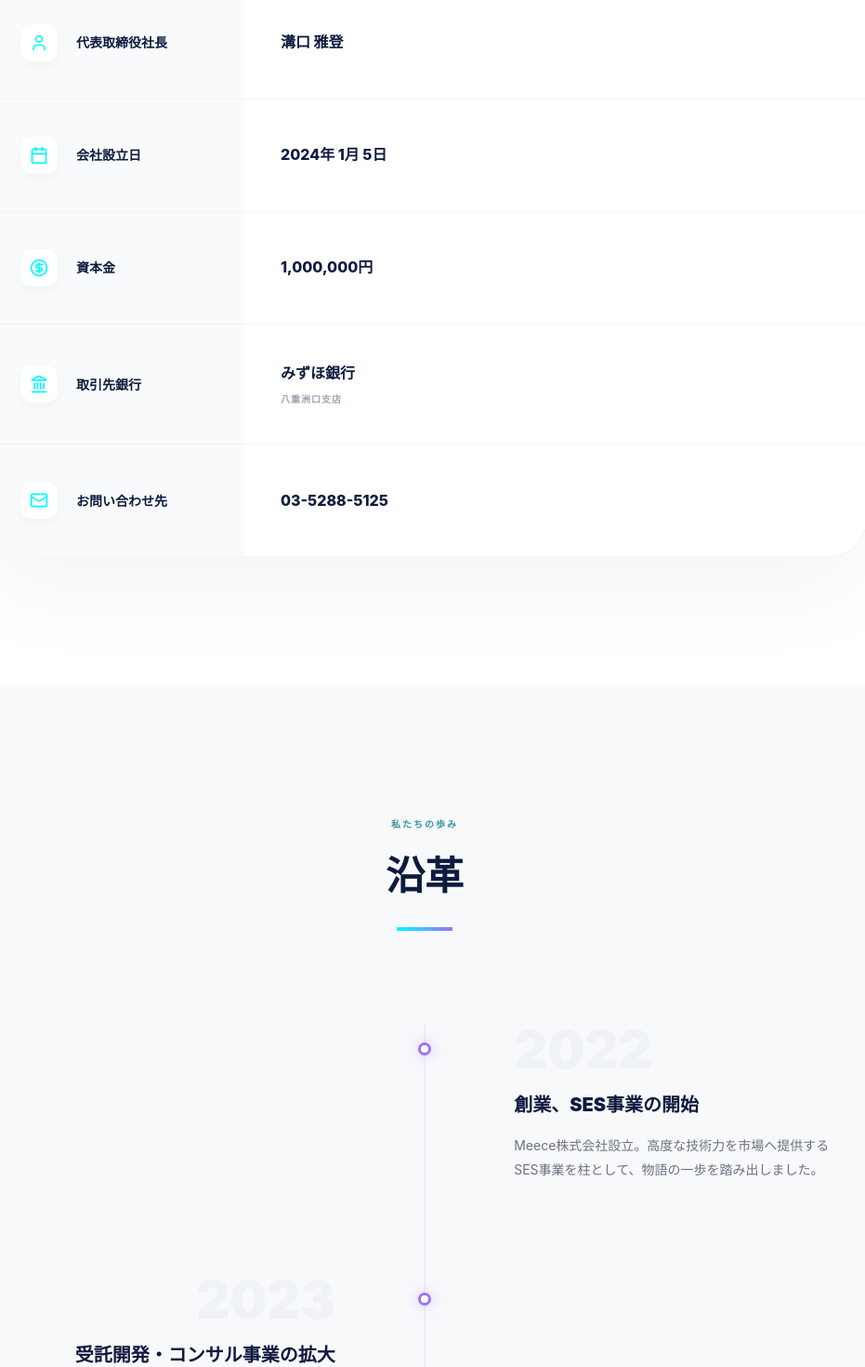
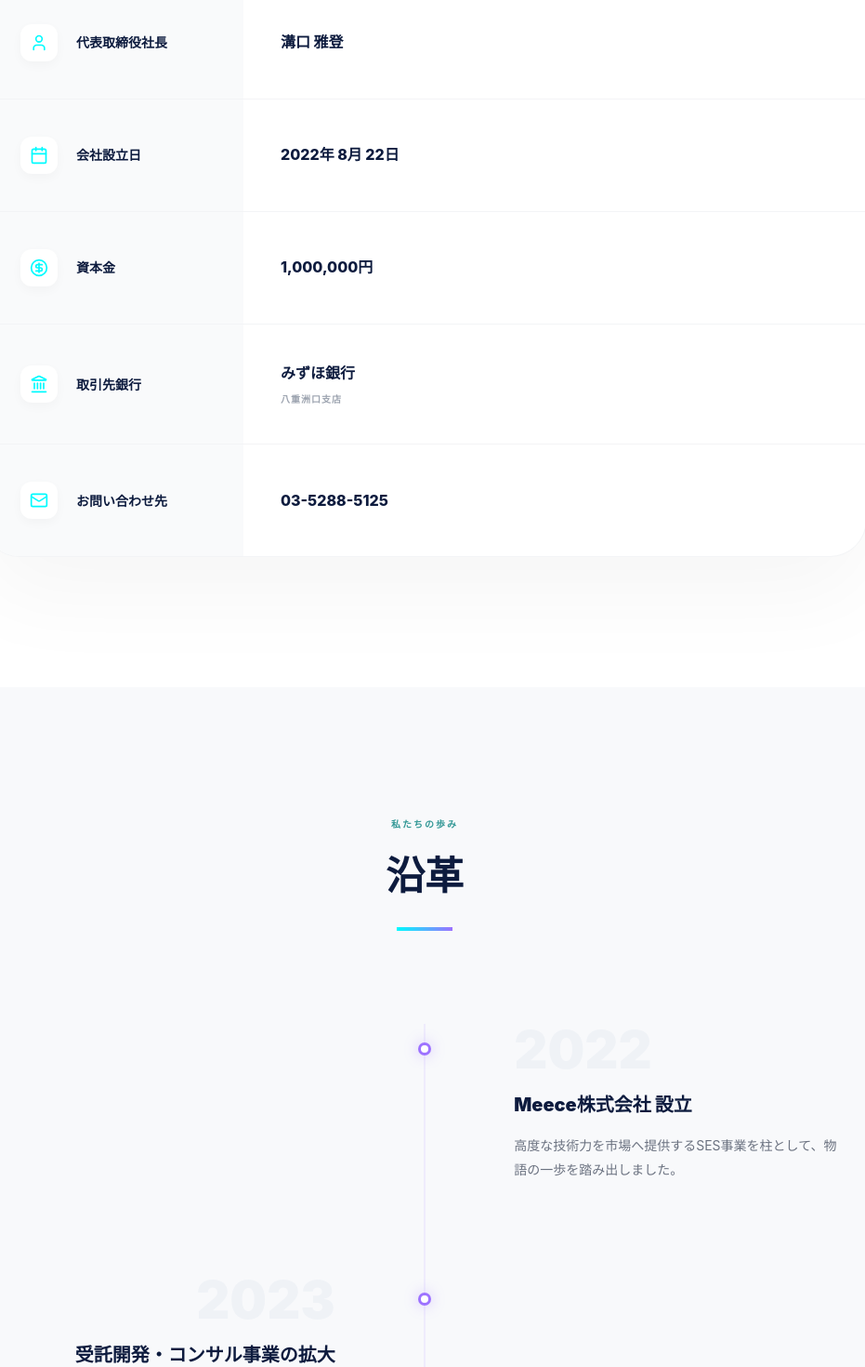
Before and after one commit to MeeceM-Mizoguchi/meece-hp, a React (Vite) app: page /company in a window 1280 px wide. Shown: the part 1271-2741 px from the top of the page at 93% size, without its empty margins (183-1114 px from the left). Built offline with nearby package versions, Linux system fonts and the light colour scheme.

Commit message:
設立年月日を修正

```diff
--- a/src/pages/Company.tsx
+++ b/src/pages/Company.tsx
@@ -85,7 +85,7 @@ export const Company: React.FC = () => {
                 { label: '商号', value: 'Meece株式会社', sub: 'ミースカブシキガイシャ', icon: <Award size={20} color="#00FBFF" /> },
                 { label: '会社住所', value: '〒100-0005\n東京都千代田区丸の内1丁目8-3\n丸の内トラストタワー本館 20階', icon: <MapPin size={20} color="#00FBFF" /> },
                 { label: '代表取締役社長', value: '溝口 雅登', icon: <User size={20} color="#00FBFF" /> },
-                { label: '会社設立日', value: '2024年 1月 5日', icon: <Calendar size={20} color="#00FBFF" /> },
+                { label: '会社設立日', value: '2022年 8月 22日', icon: <Calendar size={20} color="#00FBFF" /> },
                 { label: '資本金', value: '1,000,000円', icon: <CircleDollarSign size={20} color="#00FBFF" /> },
                 { label: '取引先銀行', value: 'みずほ銀行', sub: '八重洲口支店', icon: <Landmark size={20} color="#00FBFF" /> },
                 { label: 'お問い合わせ先', value: '03-5288-5125', icon: <Mail size={20} color="#00FBFF" /> },
@@ -148,7 +148,7 @@ export const Company: React.FC = () => {
               }}></div>
 
               {[
-                { year: '2022', title: '創業、SES事業の開始', desc: 'Meece株式会社設立。高度な技術力を市場へ提供するSES事業を柱として、物語の一歩を踏み出しました。', side: 'right' },
+                { year: '2022', title: 'Meece株式会社 設立', desc: '高度な技術力を市場へ提供するSES事業を柱として、物語の一歩を踏み出しました。', side: 'right' },
                 { year: '2023', title: '受託開発・コンサル事業の拡大', desc: '戦略の策定から実装までを一気通貫で支援する体制を構築。数々の企業の課題を「物語」として完結させ始めました。', side: 'left' },
                 { year: '2024', title: 'AI研究開発部門の立ち上げ', desc: '最先端の生成AI・LLM技術をビジネスに実装する専門チームを発足。技術革新の最前線へ進出。', side: 'right' },
                 { year: '2026', title: '自社プロダクト、始動。', desc: 'これまで培った全ての技術と想いを結集させた、全く新しい物語が始まります。近日公開予定...', side: 'left', special: true },
--- a/src/pages/PresentationRoom.tsx
+++ b/src/pages/PresentationRoom.tsx
@@ -36,9 +36,9 @@ export const PresentationRoom: React.FC = () => {
       theme: "light",
       info: [
           { label: "商号", value: "Meece株式会社", sub: "ミースカブシキガイシャ" },
-          { label: "代表取締役", value: "溝口 雅登" },
-          { label: "設立", value: "2024年 1月 5日" },
-          { label: "資本金", value: "1,000,000円" },
+          { label: "代表取締役", value: "溝口 雅登" },
+          { label: "設立", value: "2022年 8月 22日" },
+          { label: "資本金", value: "1,000,000円" },
           { label: "取引銀行", value: "みずほ銀行", sub: "八重洲口支店" },
           { label: "所在地", value: "〒100-0005\n東京都千代田区丸の内1-8-3\n丸の内トラストタワー本館 20階" },
           { label: "連絡先", value: "Meece 事務局", phone: "03-5288-5125", email: "info@meece.io" },
```
